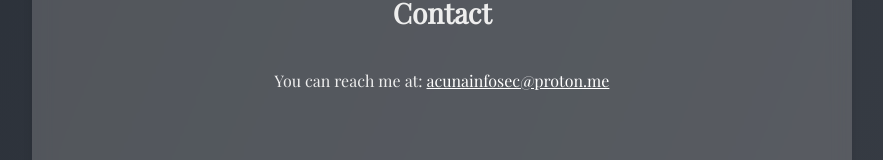
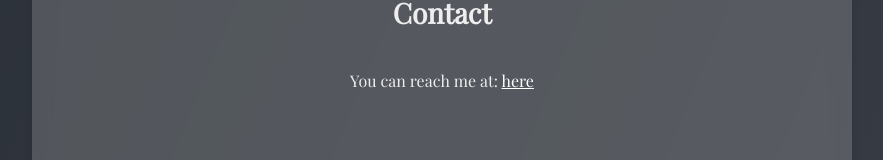
Before and after one commit to oscarracuna/website, a plain HTML site: page index.html in a window 1280 px wide. Shown: the part 2461-2621 px from the top of the page, without its empty margins (198-1081 px from the left). Drawn offline with nearby package versions, Linux system fonts and the light colour scheme.

Commit message:
new pc test

```diff
--- a/index.html
+++ b/index.html
@@ -122,7 +122,7 @@
 
     <footer class="main-box" id="contact">
         <h2>Contact</h2>
-        <p>You can reach me at: <a href="mailto:acunainfosec@proton.me" class="email-but">acunainfosec@proton.me</a></p>
+        <p>You can reach me at: <a href="mailto:acunainfosec@proton.me" class="email-but">here</a></p>
     </footer>
 </body>
 </html>
```
